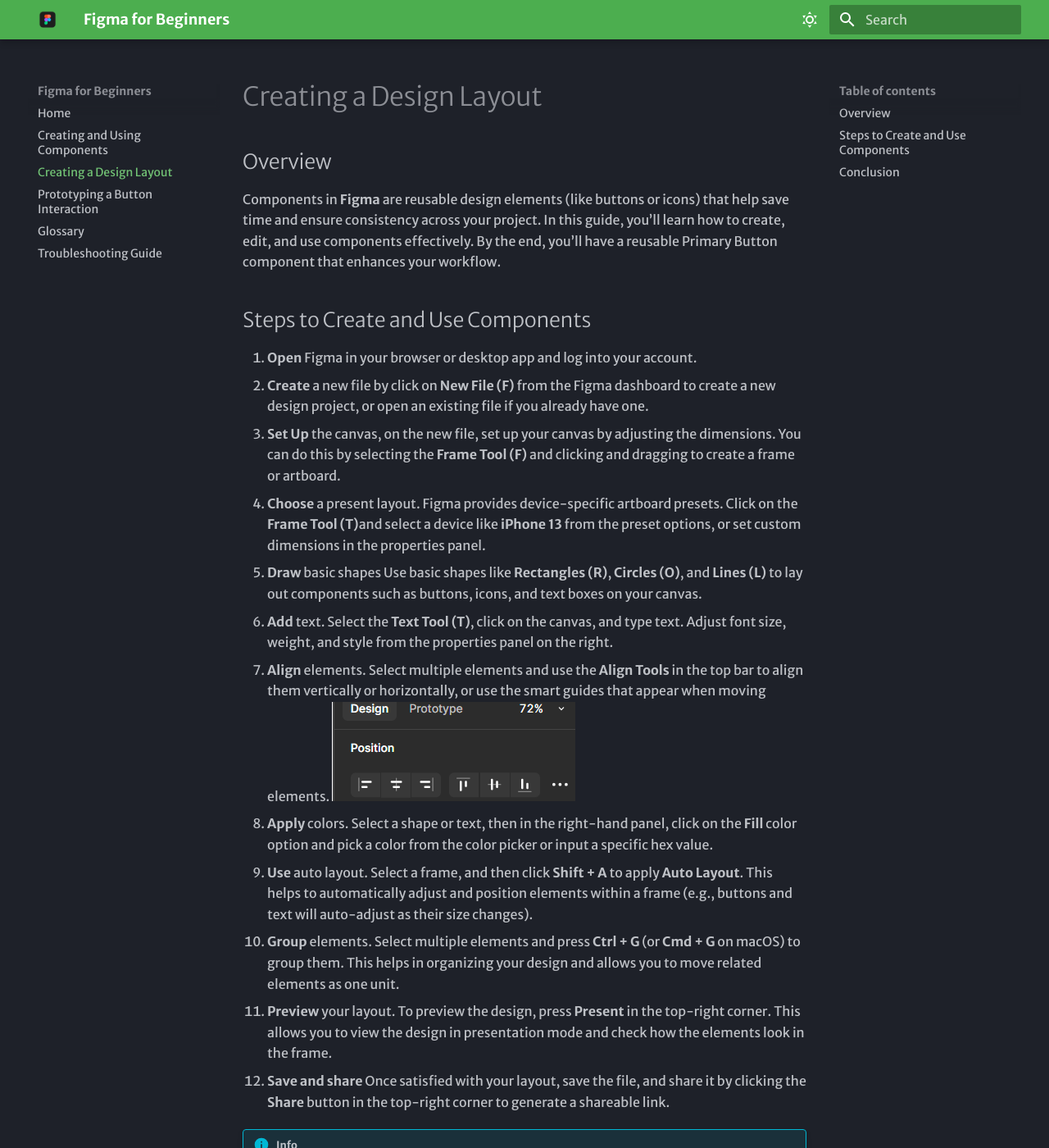
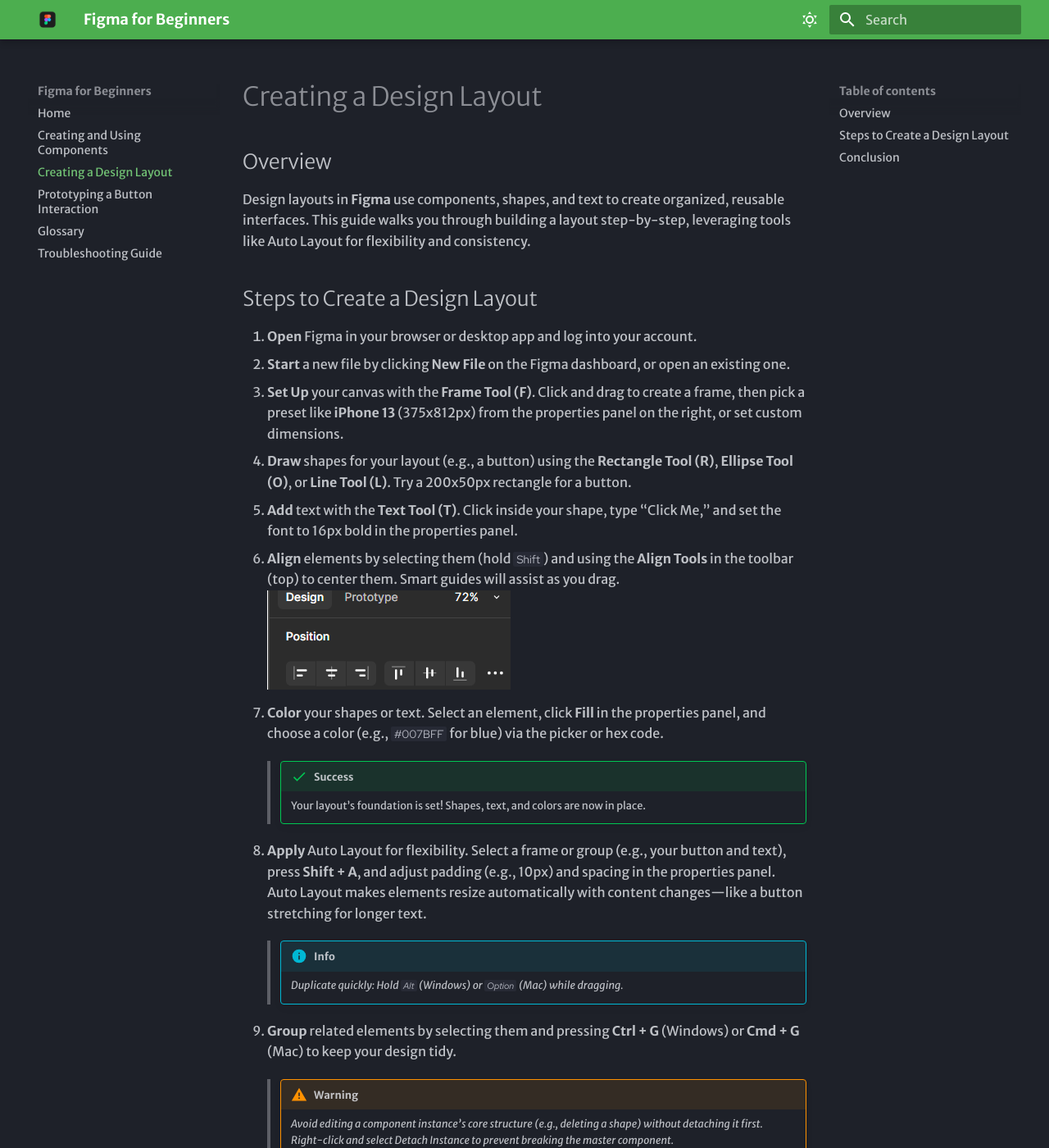
Before and after one commit to RamandeepKaurKainth/mkdocs-Comm2216, an MkDocs documentation site: the page built from docs/design-layout.md, in a window 1280 px wide and 1400 px high. Shown: the whole window at 82% size. Built offline with MkDocs 1.6.1 and Material for MkDocs 9.7.7, drawn with Linux system fonts in a browser that asks for light colours; some of the changed text lies outside the part shown.

Commit message:
fixing based on feedback!

```diff
--- a/docs/design-layout.md
+++ b/docs/design-layout.md
@@ -1,35 +1,28 @@
+## Overview
+Design layouts in **Figma** use components, shapes, and text to create organized, reusable interfaces. This guide walks you through building a layout step-by-step, leveraging tools like Auto Layout for flexibility and consistency.
 
-## Overview
-Components in **Figma** are reusable design elements (like buttons or icons) that help save time and ensure consistency across your project. In this guide, you’ll learn how to create, edit, and use components effectively. By the end, you’ll have a reusable Primary Button component that enhances your workflow.
-
-## Steps to Create and Use Components
+## Steps to Create a Design Layout
 
 1. **Open** Figma in your browser or desktop app and log into your account.
-* **Create** a new file by click on **New File (F)** from the Figma dashboard to create a new design project, or open an existing file if you already have one.
-* **Set Up** the canvas, on the new file, set up your canvas by adjusting the dimensions. You can do this by selecting the **Frame Tool (F)** and clicking and dragging to create a frame or artboard.
-* **Choose** a present layout. Figma provides device-specific artboard presets. Click on the **Frame Tool (T)**and select a device like **iPhone 13** from the preset options, or set custom dimensions in the properties panel.
-* **Draw** basic shapes Use basic shapes like **Rectangles (R)**, **Circles (O)**, and **Lines (L)** to lay out components such as buttons, icons, and text boxes on your canvas.
-* **Add** text. Select the **Text Tool (T)**, click on the canvas, and type text. Adjust font size, weight, and style from the properties panel on the right.
-* **Align** elements. Select multiple elements and use the **Align Tools** in the top bar to align them vertically or horizontally, or use the smart guides that appear when moving elements.
-![image](assets/Align.png "Set align")
-* **Apply** colors. Select a shape or text, then in the right-hand panel, click on the **Fill** color option and pick a color from the color picker or input a specific hex value.
-* **Use** auto layout. Select a frame, and then click **Shift + A** to apply **Auto Layout**. This helps to automatically adjust and position elements within a frame (e.g., buttons and text will auto-adjust as their size changes).
-* **Group** elements. Select multiple elements and press **Ctrl + G** (or **Cmd + G** on macOS) to group them. This helps in organizing your design and allows you to move related elements as one unit.
-* **Preview** your layout. To preview the design, press **Present** in the top-right corner. This allows you to view the design in presentation mode and check how the elements look in the frame.
-* **Save and share** Once satisfied with your layout, save the file, and share it by clicking the **Share** button in the top-right corner to generate a shareable link.
-
-!!! info "Info"
-    *Shortcut Tip: Press `Alt` (Windows) or `Option` (Mac) while dragging an instance to duplicate it quickly.*
-
-!!! warning "Warning"
-    *Be cautious when modifying component instances. Editing an instance’s core structure (e.g., deleting a rectangle) without detaching it first can break the link to the master component. To avoid issues, right-click and select Detach Instance before making significant changes.*
-
-!!! warning "Component Overuse Warning"
-    *sing too many components without proper organization can clutter your project. Keep components structured in a design system to maintain consistency and efficiency.*
+2. **Start** a new file by clicking **New File** on the Figma dashboard, or open an existing one.
+3. **Set Up** your canvas with the **Frame Tool (F)**. Click and drag to create a frame, then pick a preset like **iPhone 13** (375x812px) from the properties panel on the right, or set custom dimensions.
+4. **Draw** shapes for your layout (e.g., a button) using the **Rectangle Tool (R)**, **Ellipse Tool (O)**, or **Line Tool (L)**. Try a 200x50px rectangle for a button.
+5. **Add** text with the **Text Tool (T)**. Click inside your shape, type “Click Me,” and set the font to 16px bold in the properties panel.
+6. **Align** elements by selecting them (hold `Shift`) and using the **Align Tools** in the toolbar (top) to center them. Smart guides will assist as you drag.
+   ![image](assets/Align.png "Align elements")
+7. **Color** your shapes or text. Select an element, click **Fill** in the properties panel, and choose a color (e.g., `#007BFF` for blue) via the picker or hex code.
+>!!! success "Success"
+    Your layout’s foundation is set! Shapes, text, and colors are now in place.
+8. **Apply** Auto Layout for flexibility. Select a frame or group (e.g., your button and text), press **Shift + A**, and adjust padding (e.g., 10px) and spacing in the properties panel. Auto Layout makes elements resize automatically with content changes—like a button stretching for longer text.
+>!!! info "Info"
+    *Duplicate quickly: Hold `Alt` (Windows) or `Option` (Mac) while dragging.*
+9. **Group** related elements by selecting them and pressing **Ctrl + G** (Windows) or **Cmd + G** (Mac) to keep your design tidy.
+>!!! warning "Warning"
+    *Avoid editing a component instance’s core structure (e.g., deleting a shape) without detaching it first. Right-click and select Detach Instance to prevent breaking the master component.*
+10. **Preview** your layout by clicking the play button (▶) labeled **Present** in the top-right corner to view it in presentation mode.
+11. **Save and Share** your file. Save your work, then click **Share** (top-right) for a link.
+>!!! warning "Component Overuse Warning"
+    *Too many unorganized components can clutter your project. Use a design system to stay efficient.*
 
 ## Conclusion
-
-Success! You've successfully **design a layout** in Figma using components and design elements. By following these steps, you've laid the foundation for building a consistent and organized design. Whether you're designing an app, a website, or any other interface, understanding how to create and structure layouts efficiently will speed up your workflow and ensure your designs are both functional and visually appealing.
-
-!!! success "Success"
-    Your layout is now ready! With your components, text, and alignment in place, you can easily reuse these elements across your design. Celebrate by exploring new design possibilities, experimenting with different variations, or adding more complex interactions and elements. Keep building and refining to perfect your design!
+You’ve crafted a sleek design layout in Figma! With shapes, text, and Auto Layout, your design is both functional and adaptable. Next, add interactivity by exploring the prototyping section!
```
